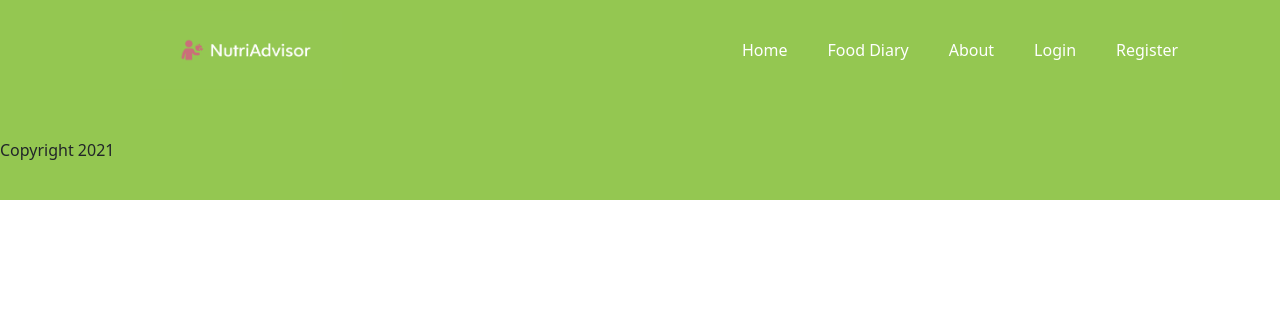
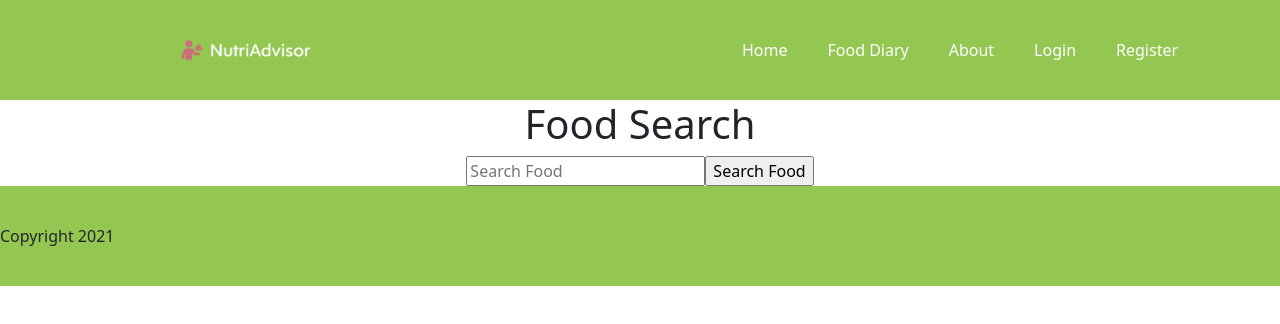
Before and after one commit to magotts/nutriadvisor, a React (Create React App) app in the folder client/: page /food_search in a window 1280 px wide. Shown: the top 324 px of the page. Built offline with nearby package versions, Linux system fonts and the light colour scheme.

Commit message:
food api search function

```diff
--- a/client/src/App.js
+++ b/client/src/App.js
@@ -10,6 +10,7 @@ import Register from "./pages/Register";
 import Navbar from "./components/Navbar";
 import Footer from "./components/Footer";
 import Food_Diary from "./pages/Food_Diary";
+import Food_Search from "./pages/Food_Search";
 
 
 function App() {
@@ -25,6 +26,7 @@ function App() {
           <Route path="/food_diary" exact component={Food_Diary} />
           <Route path="/login" exact component={Login} />
           <Route path="/register" exact component={Register} />
+          <Route path="/food_search" exact component={Food_Search} />
         </Switch>
         <Footer />
       </Router>
--- /dev/null
+++ b/client/src/components/FoodNutrients.js
@@ -0,0 +1,31 @@
+import React from 'react';
+import { Table } from 'react-bootstrap';
+
+const FoodNutrients = ({foodNutrients}) => {
+  return foodNutrients.map(nutrient => {
+    if (nutrient.nutrientName === 'Protein' || nutrient.nutrientName === 'Energy' || nutrient.nutrientName === 'Carbohydrate, by difference' || nutrient.nutrientName === 'Sugars, total including NLEA' || nutrient.nutrientName === 'Sodium, Na' || nutrient.nutrientName === 'Fiber, total dietary' || nutrient.nutrientName === 'Total lipid (fat)' || nutrient.nutrientName === 'Cholesterol') {
+      return(
+        <table class="table">
+        <thead>
+          <tr>
+            <th scope="col">Nutrient Name</th>
+            <th scope="col">NUtrient Value</th>
+          </tr>
+        </thead>
+          <tbody>
+            <td>
+              {nutrient.nutrientName}
+            </td>
+            <td>
+              {nutrient.value}
+            </td>
+          </tbody>
+        </table>
+        )
+      }
+    }
+  )};
+
+export default FoodNutrients;
+
+// Object.keys(photo).map((key, value)=><img src={photo[key]}/>)
--- /dev/null
+++ b/client/src/components/Foods.js
@@ -0,0 +1,21 @@
+import React, {useState} from 'react';
+import FoodNutrients from './FoodNutrients';
+
+const Foods = ({foods}) => {
+  const [show, setShow] = useState(false);
+
+  const { description, foodCategory, foodNutrients} = foods;
+  return (
+    <div>
+      <h2>Food Name: {description}</h2>
+
+      <h2>Category: {foodCategory}</h2>
+      <button onClick={()=>setShow(!show)}>
+      Nutrients
+      </button>
+      {show && <FoodNutrients foodNutrients={foodNutrients}/>}
+    </div>
+  )
+};
+
+export default Foods;
--- /dev/null
+++ b/client/src/pages/Food_Search.js
@@ -0,0 +1,97 @@
+import React, {useState, useEffect} from "react";
+import { Link } from "react-router-dom";
+import axios from 'axios';
+import Foods from "../components/Foods";
+
+const Food_Search = () => {
+  const [query, setQuery] = useState("");
+  const [foods, setFoods] = useState([]);
+  // const [ENERC_KCAL, setENERC_KCAL] = useState({});
+  // const [CHOCDF, setCHOCDF] = useState({});
+  // const [CHOLE, setCHOLE] = useState({});
+  // const [PROCNT, setPROCNT] = useState({});
+  // const [SUGAR, setSUGAR] = useState({});
+
+
+  // const url = `https://api.edamam.com/api/nutrition-data?app_id=c8a4a30f&app_key=26a5e1a5eb3da0f49da8f22237361970&nutrition-type=logging&ingr=${query}`;
+
+  const params = {
+    api_key: 'XLteLe4WpgqUsGXf9DauPvWy1A7Hmdy7wWcAwghR',
+    dataType: ["Survey (FNDDS)"],
+    pagesize: 5
+    }
+  const api_url = `https://api.nal.usda.gov/fdc/v1/foods/search?query=${query}&pageSize=${encodeURIComponent(params.pagesize)}&api_key=${encodeURIComponent(params.api_key)}`;
+
+  const getFood = async() => {
+    const result = await axios.get(api_url);
+    // const result = await axios.get(`https://trackapi.nutritionix.com/v2/search/instant?query=${query}`,
+    //   {headers: {
+    //     'x-app-id': '5ea2186d',
+    //     'x-app-key': '29aedbe15bbf7105ff8daa4a9b94b2b5'
+    //   }});
+      console.log(result);
+      setFoods(result.data.foods)
+      setQuery("");
+
+    // setENERC_KCAL(result.data.totalNutrients.ENERC_KCAL)
+    // setQuery("");
+
+    // setCHOCDF(result.data.totalNutrients.CHOCDF)
+    // setQuery("");
+
+    // setCHOLE(result.data.totalNutrients.CHOLE)
+    // setQuery("");
+
+    // setPROCNT(result.data.totalNutrients.PROCNT)
+    // setQuery("");
+
+    // setSUGAR(result.data.totalNutrients.SUGAR)
+    // setQuery("");
+  };
+
+  const onChange = (event) => {
+    setQuery(event.target.value);
+  }
+
+  const onSubmit = (event) => {
+    event.preventDefault();
+    getFood();
+  };
+
+  return (
+    <div>
+    <h1>Food Search</h1>
+    <form onSubmit={onSubmit}>
+      <input
+      type="text"
+      placeholder="Search Food"
+      autoComplete="off"
+      onChange={onChange}
+      value={query}
+      />
+      <input type="submit" value="Search Food"/>
+    </form>
+    <div>
+      {foods !== [] && foods.map( foods => <Foods foods = {foods} />)}
+    </div>
+
+    {/* <div>
+      {ENERC_KCAL !== {} && Object.keys(ENERC_KCAL).map((key, index)=><h2>{ENERC_KCAL[key]}</h2>)}
+    </div>
+    <div>
+      {CHOCDF !== {} && Object.keys(CHOCDF).map((key, index)=><h2>{CHOCDF[key]}</h2>)}
+    </div>
+    <div>
+      {CHOLE !== {} && Object.keys(CHOLE).map((key, index)=><h2>{CHOLE[key]}</h2>)}
+    </div>
+    <div>
+      {PROCNT !== {} && Object.keys(PROCNT).map((key, index)=><h2>{PROCNT[key]}</h2>)}
+    </div>
+    <div>
+      {SUGAR !== {} && Object.keys(SUGAR).map((key, index)=><h2>{SUGAR[key]}</h2>)}
+    </div> */}
+    </div>
+  );
+}
+
+export default Food_Search;
```
